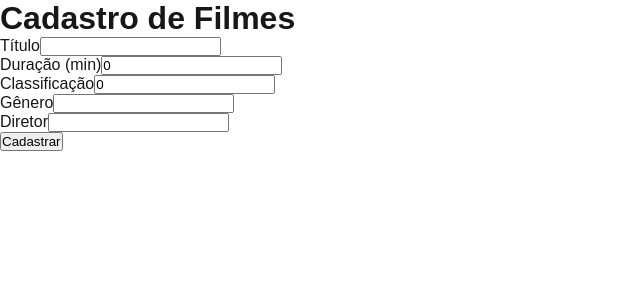
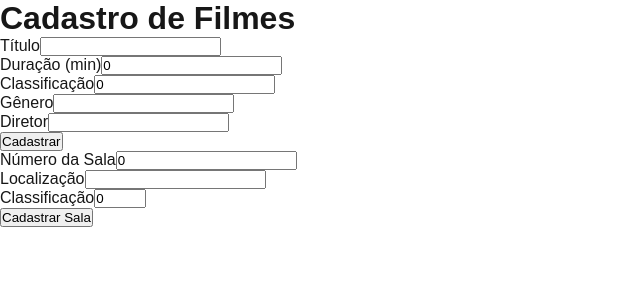
Before and after one commit to ruanpabllobc/SalaCineFront, a Next.js app: page / in a window 1280 px wide. Shown: the top 300 px of the page, without its empty margins (0-640 px from the left). Built offline with nearby package versions, Linux system fonts and the light colour scheme.

Commit message:
Add: cadastro de salas/sessões (parcial)

```diff
--- a/src/app/page.tsx
+++ b/src/app/page.tsx
@@ -1,10 +1,12 @@
-import FilmeForm from "@/components/FilmForm";
+import FilmeForm from "@/components/FilmeForm";
+import SalaForm from "@/components/SalaForm";
 
 export default function Home() {
   return (
     <main>
       <h1>Cadastro de Filmes</h1>
       <FilmeForm />
+      <SalaForm />
     </main>
   );
 }
--- /dev/null
+++ b/src/components/SalaForm.tsx
@@ -0,0 +1,77 @@
+"use client";
+
+import { useState } from "react";
+import { createSala } from "@/services/salaService";
+import { toast } from "react-toastify";
+import "react-toastify/dist/ReactToastify.css";
+
+export default function SalaForm() {
+  const [form, setForm] = useState({
+    numero_sala: 0,
+    local: "",
+    classificacao: 0,
+  });
+
+  const handleSubmit = async (e: React.FormEvent) => {
+    e.preventDefault();
+
+    try {
+      const salaCriada = await createSala(form);
+      toast.success(
+        `Sala ${salaCriada.numero_sala} cadastrada! ID: ${salaCriada.id_sala}`
+      );
+
+      // Reset do formulário
+      setForm({
+        numero_sala: 0,
+        local: "",
+        classificacao: 0,
+      });
+    } catch (error) {
+      console.error("Erro ao criar sala:", error);
+      throw error;
+    }
+  };
+
+  return (
+    <form onSubmit={handleSubmit}>
+      <div>
+        <label>Número da Sala</label>
+        <input
+          type="number"
+          value={form.numero_sala}
+          onChange={(e) =>
+            setForm({ ...form, numero_sala: Number(e.target.value) })
+          }
+          required
+          min="1"
+        />
+      </div>
+
+      <div>
+        <label>Localização</label>
+        <input
+          value={form.local}
+          onChange={(e) => setForm({ ...form, local: e.target.value })}
+          required
+        />
+      </div>
+
+      <div>
+        <label>Classificação</label>
+        <input
+          type="number"
+          value={form.classificacao}
+          onChange={(e) =>
+            setForm({ ...form, classificacao: Number(e.target.value) })
+          }
+          required
+          min="0"
+          max="18"
+        />
+      </div>
+
+      <button type="submit">Cadastrar Sala</button>
+    </form>
+  );
+}
--- a/src/services/filmeService.ts
+++ b/src/services/filmeService.ts
@@ -1,4 +1,3 @@
-// services/filmeService.ts
 import { api } from '@/types/api';
 import { Filme } from '@/types/Filme';
 
--- /dev/null
+++ b/src/services/salaService.ts
@@ -0,0 +1,19 @@
+import { api } from '@/types/api';
+import { Sala } from '@/types/Sala';
+
+// Tipo para criação (remove campos auto-gerados)
+type CriarSalaDTO = Omit<Sala, 'id_sala'>;
+
+export const createSala = async (dados: CriarSalaDTO): Promise<Sala> => {
+  try {
+    const response = await api.post<{
+      message: string;
+      sala: Sala
+    }>('/salas', dados); // Endpoint em PT
+
+    return response.data.sala;
+  } catch (error) {
+    console.error('Erro ao criar sala:', error);
+    throw error;
+  }
+};
--- /dev/null
+++ b/src/types/Sala.ts
@@ -0,0 +1,6 @@
+export interface Sala {
+    id_sala?: number;
+    numero_sala: number;
+    local: string;
+    classificacao: number;
+}
--- /dev/null
+++ b/src/types/Sessao.ts
@@ -0,0 +1,6 @@
+export interface Sessao {
+    id_sessao?: number;
+    data_hora: string;
+    filme: number;
+    sala: number;
+}
```
Also changed, not shown: src/services/sessaoService.ts (added, +32 -0 lines), src/components/FilmeForm.tsx (renamed from src/components/FilmForm.tsx).
